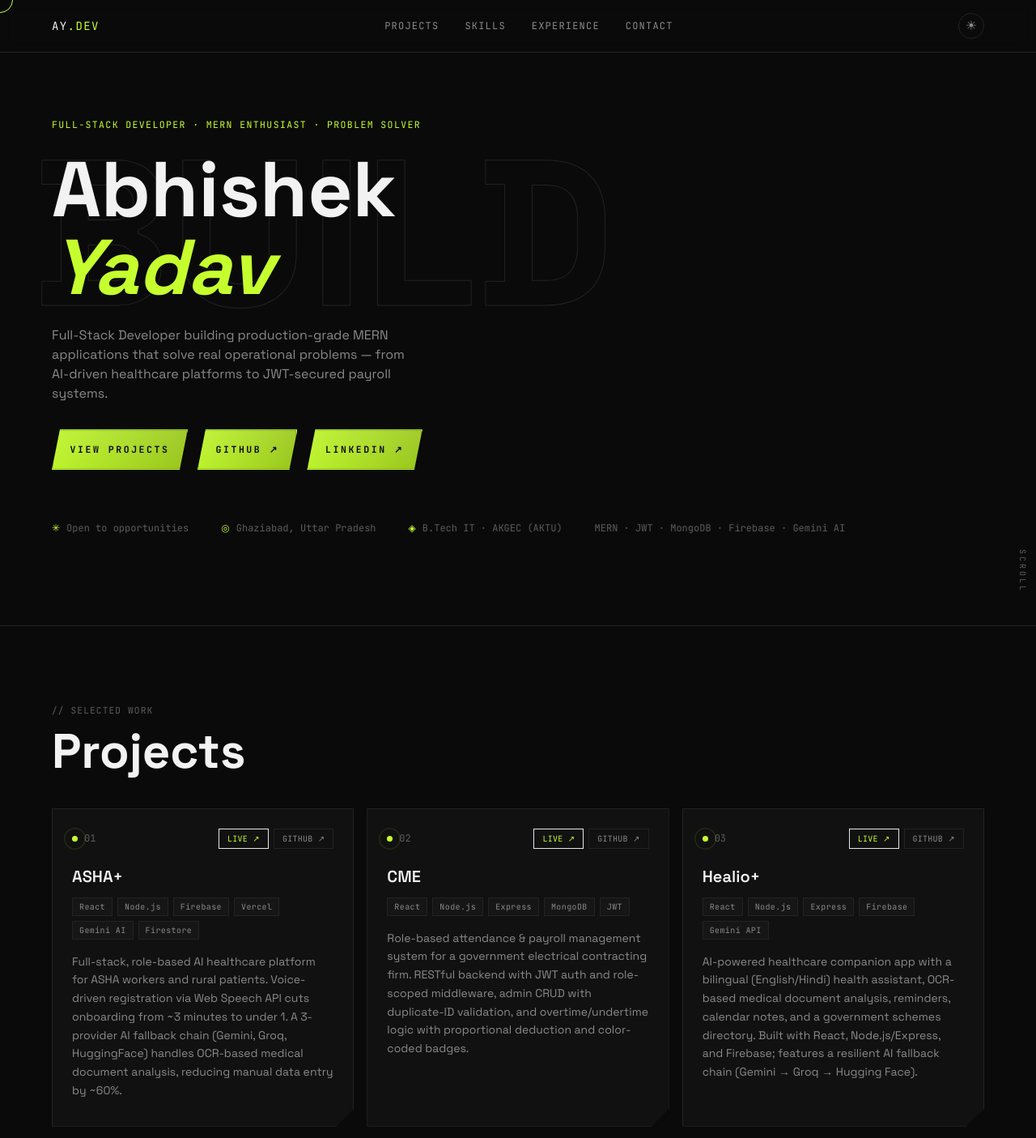
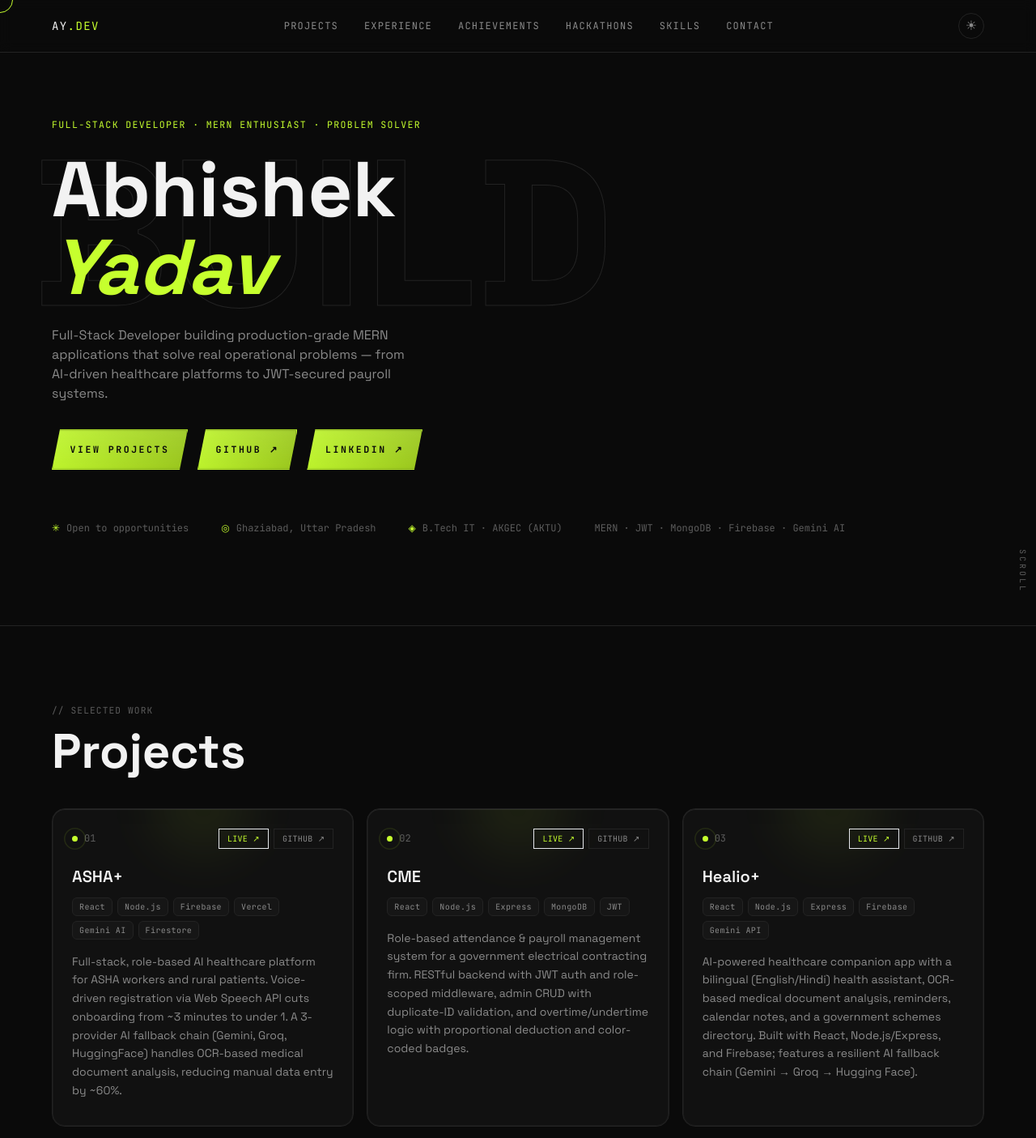
Before and after one commit to abhi4865/Eclipse_jx, a React (Vite) app: page / in a window 1280 px wide. Shown: the top 1405 px of the page at 81% size. Built offline with nearby package versions, Linux system fonts and the light colour scheme.

Commit message:
2.0 feat: reorganize component imports, enhance Achievements section, and update card styles

```diff
--- a/src/App.jsx
+++ b/src/App.jsx
@@ -1,10 +1,10 @@
 import Navbar from './components/Navbar'
 import Hero from './components/Hero'
+import Experience from './components/Experience'
 import Projects from './components/Projects'
-import Skills from './components/Skills'
-import Experience from './components/Experience'
 import Achievements from './components/Achievements'
 import Hackathons from './components/Hackathons'
+import Skills from './components/Skills'
 import Contact from './components/Contact'
 import CustomCursor from './components/CustomCursor'
 
@@ -15,10 +15,10 @@ export default function App() {
       <Navbar />
       <Hero />
       <Projects />
-      <Skills />
       <Experience />
       <Achievements />
       <Hackathons />
+      <Skills />
       <Contact />
     </div>
   )
--- a/src/components/Achievements.jsx
+++ b/src/components/Achievements.jsx
@@ -3,7 +3,7 @@ import SectionHeading from './SectionHeading'
 
 export default function Achievements() {
   return (
-    <section className="border-b border-line py-24">
+    <section id="achievements" className="border-b border-line py-24">
       <div className="max-w-content mx-auto px-6">
         <SectionHeading label="highlights" title="Achievements" />
 
@@ -14,7 +14,7 @@ export default function Achievements() {
               href={a.href}
               target="_blank"
               rel="noreferrer"
-              className="flex items-start justify-between gap-4 bg-panel border border-line p-6 hover:border-lime/60 transition-colors group"
+              className="card-corner-cut flex items-start justify-between gap-4 bg-panel border border-line p-6 hover:border-lime/60 transition-colors group"
             >
               <div>
                 <h3 className="text-lg font-display font-semibold text-ink group-hover:text-lime transition-colors">
--- a/src/data.js
+++ b/src/data.js
@@ -130,7 +130,9 @@ export const hackathons = [
 
 export const nav = [
   { label: 'Projects', href: '#projects' },
+  { label: 'Experience', href: '#experience' },
+  { label: 'Achievements', href: '#achievements' },
+  { label: 'Hackathons', href: '#hackathons' },
   { label: 'Skills', href: '#skills' },
-  { label: 'Experience', href: '#experience' },
   { label: 'Contact', href: '#contact' },
 ]
--- a/src/index.css
+++ b/src/index.css
@@ -190,16 +190,41 @@ button:focus-visible {
 
 .card-industrial {
   position: relative;
-  clip-path: polygon(0 0, 100% 0, 100% calc(100% - 22px), calc(100% - 22px) 100%, 0 100%);
+  border-radius: 16px;
   background: var(--panel);
   border: 1px solid var(--line);
+  overflow: hidden;
+  box-shadow:
+    0 0 0 1px rgba(255, 255, 255, 0.04) inset,
+    0 1px 0 rgba(255, 255, 255, 0.05) inset;
   transition: border-color 220ms ease, transform 220ms ease, box-shadow 220ms ease;
+}
+
+.card-industrial::before {
+  content: '';
+  position: absolute;
+  top: -30%;
+  left: 50%;
+  width: 70%;
+  height: 60%;
+  transform: translateX(-50%);
+  background: radial-gradient(closest-side, rgba(198, 255, 46, 0.16), transparent 75%);
+  filter: blur(20px);
+  opacity: 0.55;
+  pointer-events: none;
+  z-index: 0;
+  transition: opacity 220ms ease;
+}
+
+.card-industrial:hover::before {
+  opacity: 0.9;
 }
 
 .card-industrial::after {
   content: '';
   position: absolute;
   inset: 0;
+  border-radius: 16px;
   pointer-events: none;
   background: linear-gradient(135deg, rgba(198, 255, 46, 0.05), transparent 40%);
   opacity: 0;
@@ -209,11 +234,31 @@ button:focus-visible {
 .card-industrial:hover {
   border-color: rgba(198, 255, 46, 0.5);
   transform: translateY(-3px);
-  box-shadow: 0 16px 32px rgba(0, 0, 0, 0.35);
+  box-shadow:
+    0 0 0 1px rgba(255, 255, 255, 0.06) inset,
+    0 16px 32px rgba(0, 0, 0, 0.35);
 }
 
 .card-industrial:hover::after {
   opacity: 1;
+}
+
+.card-corner-cut {
+  position: relative;
+  border-radius: 14px;
+  overflow: hidden;
+}
+
+.card-corner-cut::after {
+  content: '';
+  position: absolute;
+  right: 0;
+  bottom: 0;
+  width: 20px;
+  height: 20px;
+  background: var(--bg);
+  clip-path: polygon(100% 0, 0% 100%, 100% 100%);
+  transition: background-color 0.3s ease;
 }
 
 .pill-tag {
@@ -222,6 +267,7 @@ button:focus-visible {
   letter-spacing: 0.04em;
   color: var(--muted);
   border: 1px solid var(--line);
+  border-radius: 6px;
   padding: 3px 8px;
   background: var(--panel2);
   white-space: nowrap;
```
